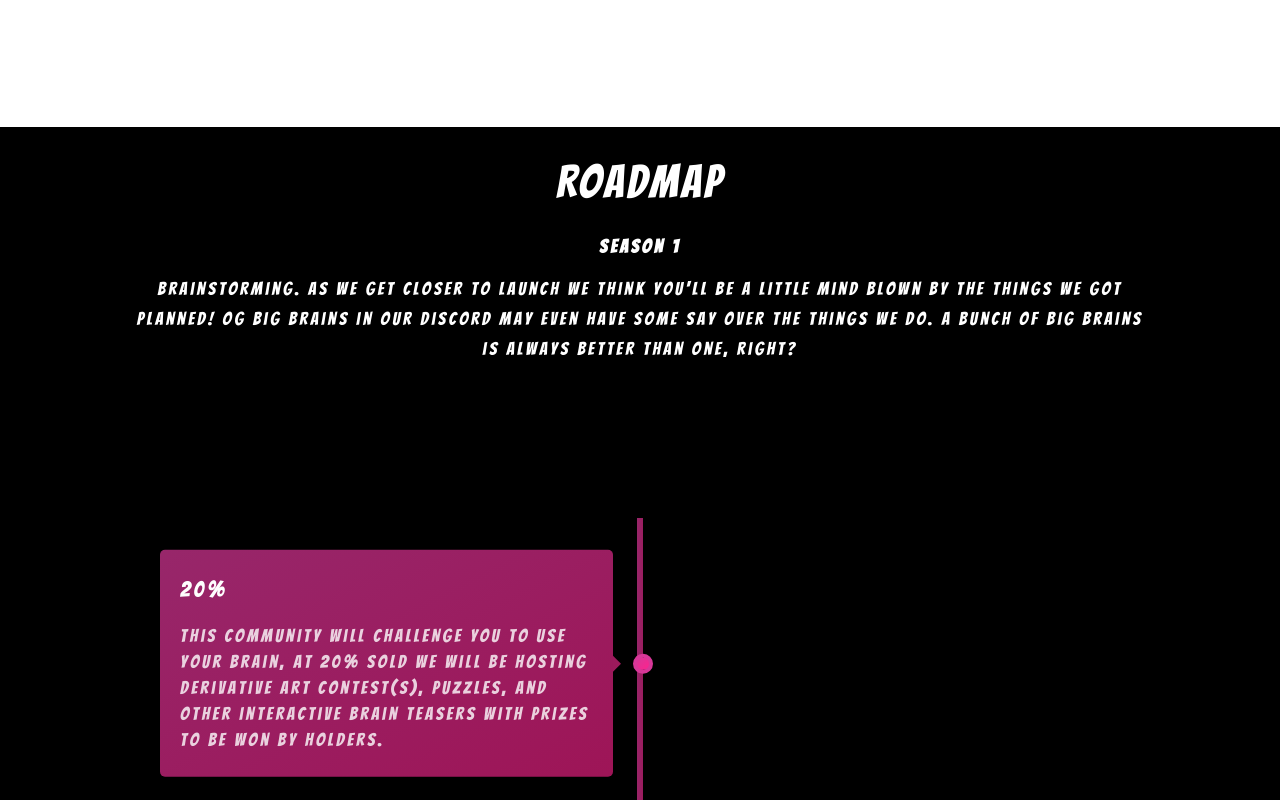
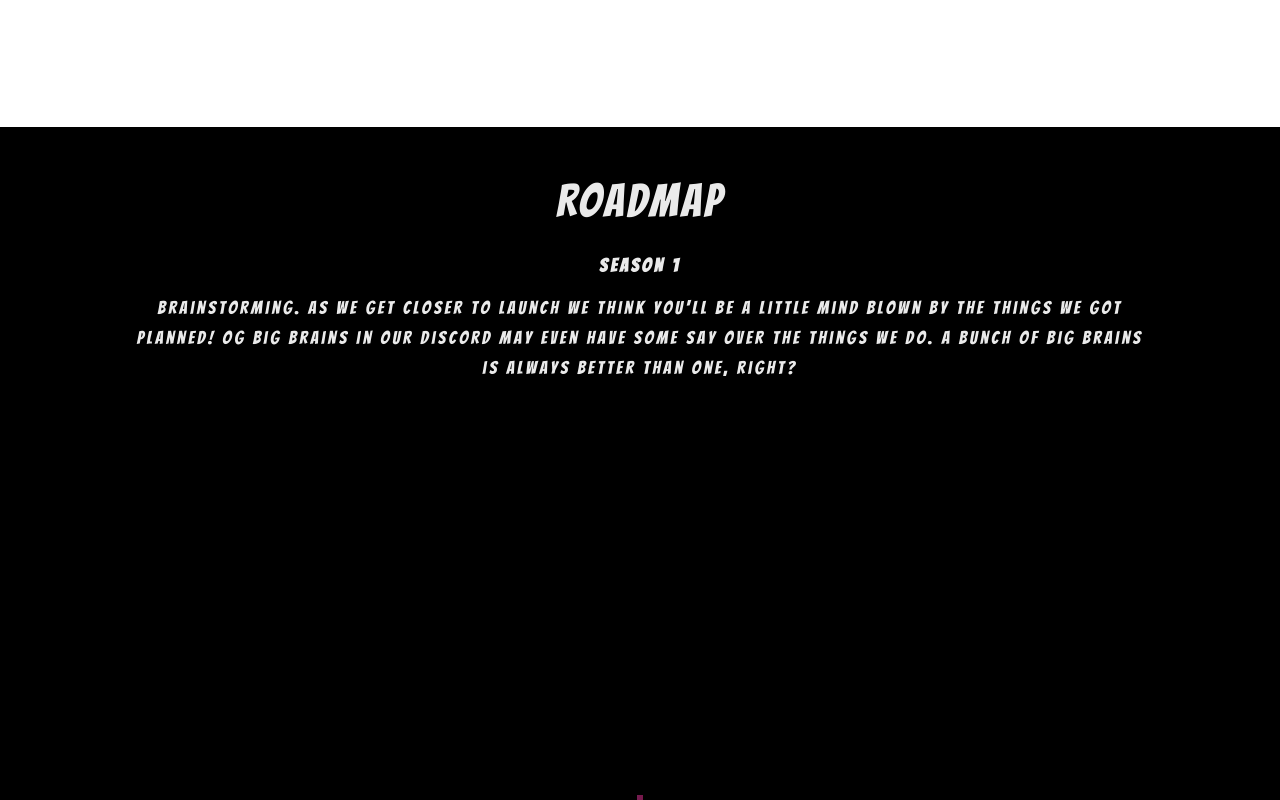
Before and after one commit to 0xExion/BigBrain, a React (Create React App) app in the folder BigBrain-master/: page / in a window 1280 px wide. Shown: the part 2680-3480 px from the top of the page. Built offline with nearby package versions, Linux system fonts and the light colour scheme.

Commit message:
menu
update menu

```diff
--- a/BigBrain-master/src/pages/Common/Header/Header.module.css
+++ b/BigBrain-master/src/pages/Common/Header/Header.module.css
@@ -108,6 +108,7 @@ sidebar css */
   .hamIcon {
     display: block;
     cursor: pointer;
+    float: right;
   }
   .cartIcon {
     display: none;
--- a/BigBrain-master/src/pages/Home/Sections/Roadmap/Roadmap.js
+++ b/BigBrain-master/src/pages/Home/Sections/Roadmap/Roadmap.js
@@ -5,7 +5,7 @@ import Fade from 'react-reveal/Fade';
 const Roadmap = () => {
   return (
     <div>
-    <Fade bottom cascade duration={3000}>
+    <Fade bottom cascade duration={6000}>
       <div className={classes.roadMain}>
         <div className={classes.textContainer}>
           <h2 className={classes.mainHeading}>Roadmap</h2>
```
